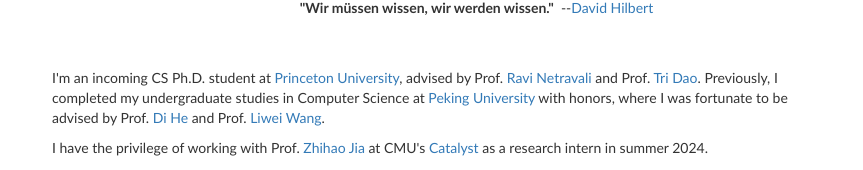
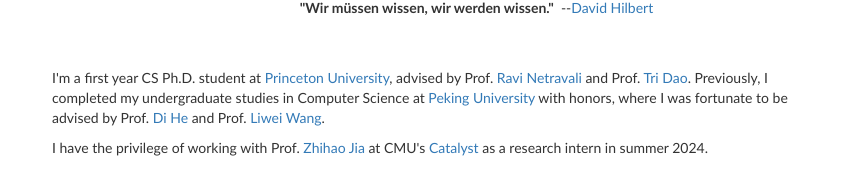
Before and after one commit to ada-cheng/ada-cheng.github.io, a plain HTML site: page index.html in a window 1280 px wide. Shown: the part 152-322 px from the top of the page, without its empty margins (208-1071 px from the left). Drawn offline with nearby package versions, Linux system fonts and the light colour scheme.

Commit message:
update education

```diff
--- a/index.html
+++ b/index.html
@@ -70,7 +70,7 @@
     <tbody>
         <tr style="padding:0px">
             <td style="padding:2.5%;width:63%;vertical-align:middle">
-                <p>I'm an incoming CS Ph.D. student at <a href="https://www.cs.princeton.edu/" target="_blank">Princeton University</a>, advised by
+                <p>I'm a first year CS Ph.D. student at <a href="https://www.cs.princeton.edu/" target="_blank">Princeton University</a>, advised by
   Prof. <a href="https://www.cs.princeton.edu/~ravian/" target="_blank">Ravi Netravali</a>
   and
   Prof. <a href="https://tridao.me/" target="_blank">Tri Dao</a>. Previously, I completed my undergraduate studies in Computer Science at <a href="https://www.pku.edu.cn/" target="_blank">Peking University</a> with honors, where I was fortunate to be advised by Prof. <a href="https://dihe-pku.github.io/" target="_blank">Di He</a> and Prof. <a href="http://www.liweiwang-pku.com/" target="_blank">Liwei Wang</a>.
```
